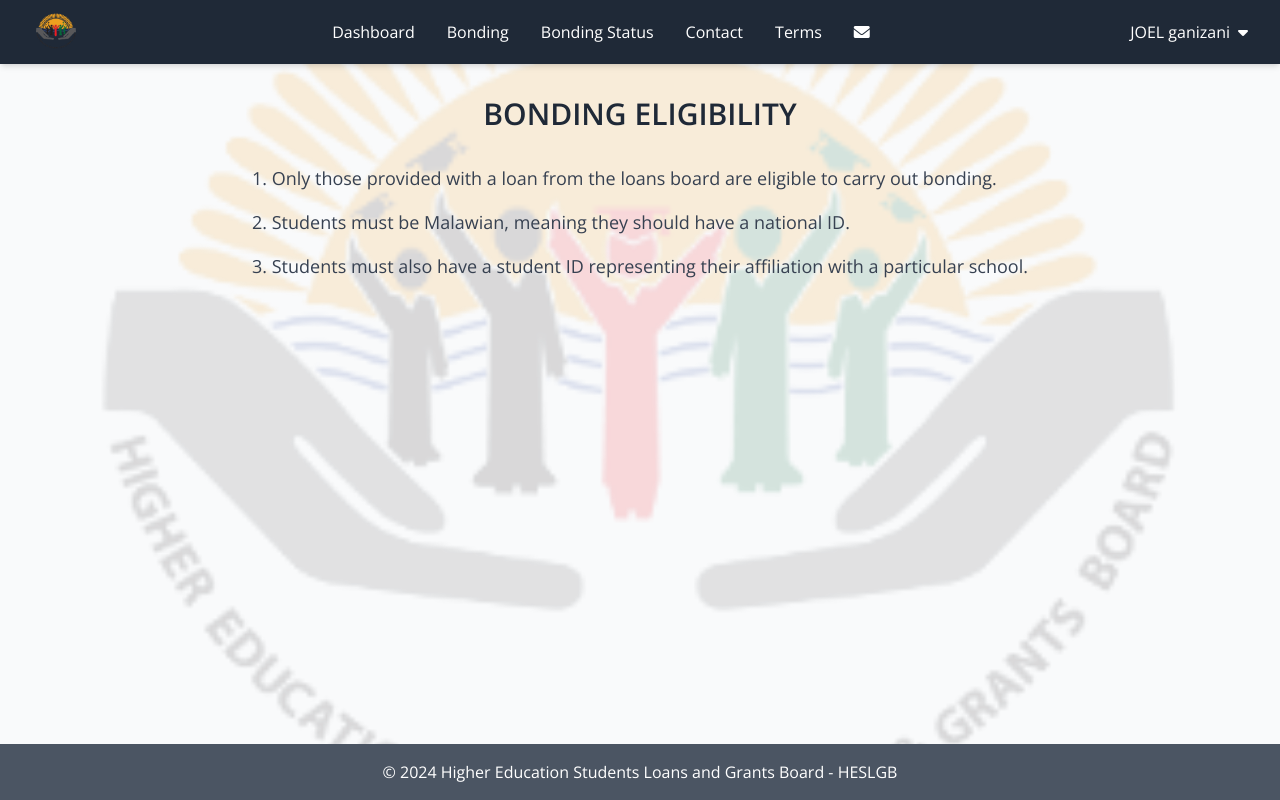
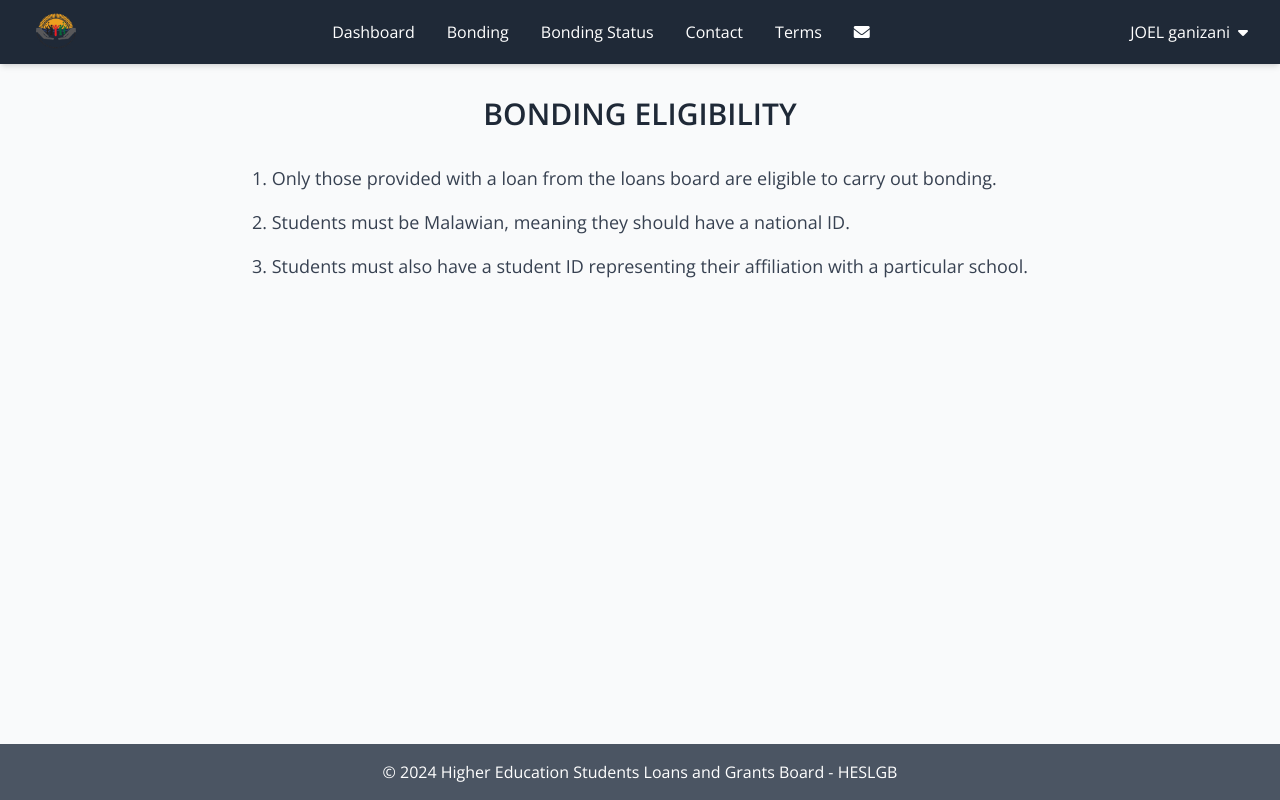
Before and after one commit to bsc-inf-07-2O/PROJECT-GROUP-15, a React (Create React App) app in the folder FRONTEND/: page /eligibility in a window 1280 px wide. Built offline with nearby package versions, Linux system fonts and the light colour scheme.

Commit message:
front end

```diff
--- a/FRONTEND/src/components/Axio.js
+++ b/FRONTEND/src/components/Axio.js
@@ -8,7 +8,7 @@
     useEffect(() => {
         const fetchData = async () => {
             try {
-                const response = await axios.get('http://localhost:3001/api/data');
+                const response = await axios.get('http://localhost:3000/api/data');
                 setData(response.data);
             } catch (error) {
                 console.error('Error fetching data', error);
--- a/FRONTEND/src/components/eligibility.js
+++ b/FRONTEND/src/components/eligibility.js
@@ -3,21 +3,12 @@
 import Footer from './footer';
 
 const Eligibility = () => {
+
   return (
     <div className="flex flex-col min-h-screen">
       <Navbar />
 
-      <div className="relative flex flex-col bg-gray-50 items-center px-4 py-8 flex-grow overflow-hidden">
-        {/* Background image */}
-        <div
-          className="absolute inset-0 bg-cover bg-center opacity-15"
-          style={{
-            backgroundImage: `url('/images/logo.png')`, // Replace with your image path
-          }}
-        />
-
-        {/* Content */}
-        <div className="relative z-10">
+      <div className="flex flex-col bg-gray-50 items-center px-4 py-8 flex-grow">
         <h1 className="text-3xl font-extrabold text-gray-800 mb-8 text-center">
           BONDING ELIGIBILITY
         </h1>
@@ -34,7 +25,6 @@
           </li>
         </ol>
       </div>
-      </div>
 
       {/* Footer should always stick to the bottom of the page */}
       <Footer />
```
Also changed, not shown: 2 other files (tests, documents, lock files or other folders). Lines whose indentation alone changed are shown as unchanged.
